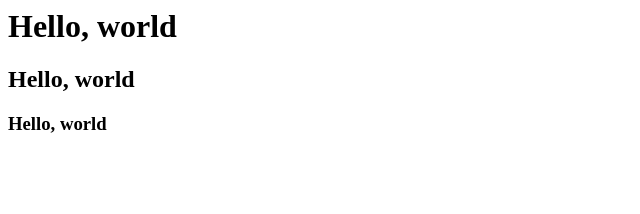
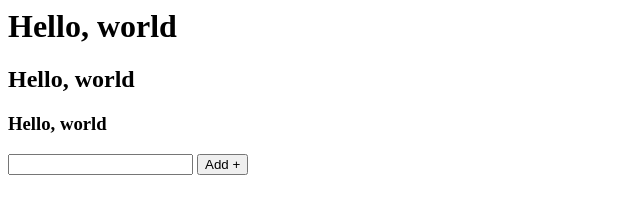
Before and after one commit to Zakharenko/Project, a plain HTML site: page index.html in a window 1280 px wide. Shown: the whole page, without its empty margins (0-640 px from the left). Drawn offline with Linux system fonts and the light colour scheme.

Commit message:
Добавил форму

```diff
--- a/index.html
+++ b/index.html
@@ -1,3 +1,8 @@
 <h1>Hello, world</h1>
 <h2>Hello, world</h2>
 <h3>Hello, world</h3>
+
+<form>
+	<input type="text">
+	<button>Add +</button>
+</form>
```
